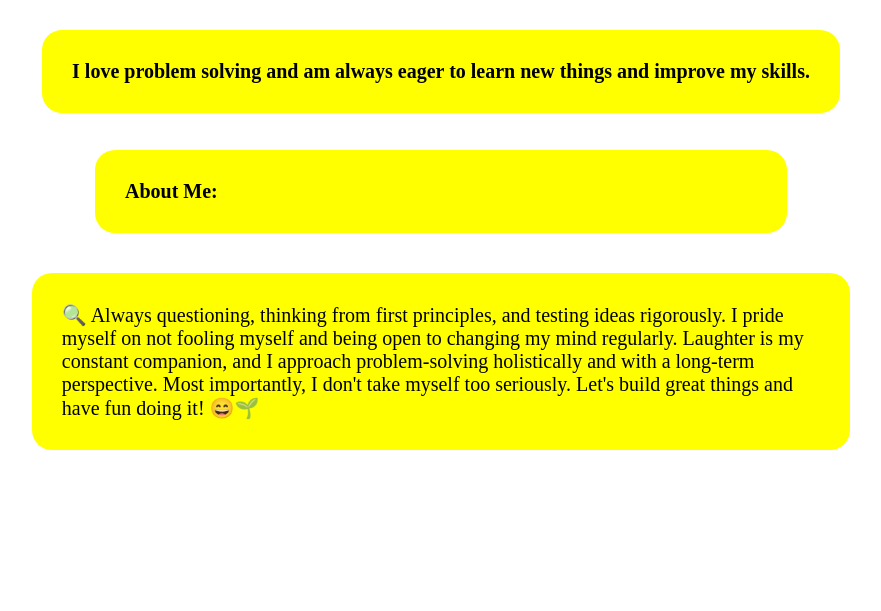
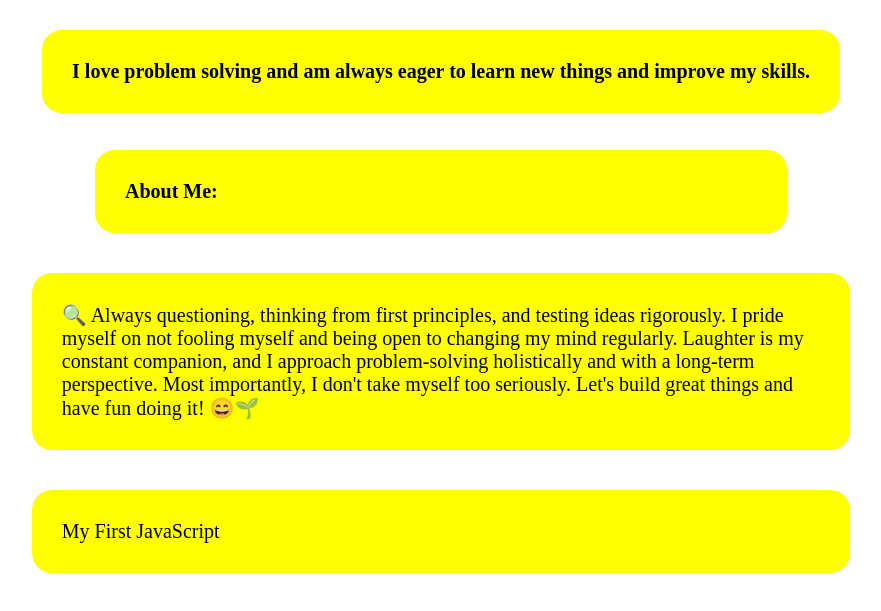
Before and after one commit to tamilvanansambasivam/simple-html, a plain HTML site: page index.html in a window 1280 px wide. Shown: the part 163-774 px from the top of the page, without its empty margins (199-1080 px from the left). Drawn offline with Linux system fonts and the light colour scheme.

Commit message:
feat: add simple JavaScript demo script to HTML

```diff
--- a/index.html
+++ b/index.html
@@ -26,5 +26,9 @@
         things and have fun doing it! 😄🌱
       </p>
     </section>
+    <p id="demo"></p>
+    <script>
+      document.getElementById("demo").innerHTML = "My First JavaScript";
+    </script>
   </body>
 </html>
```
